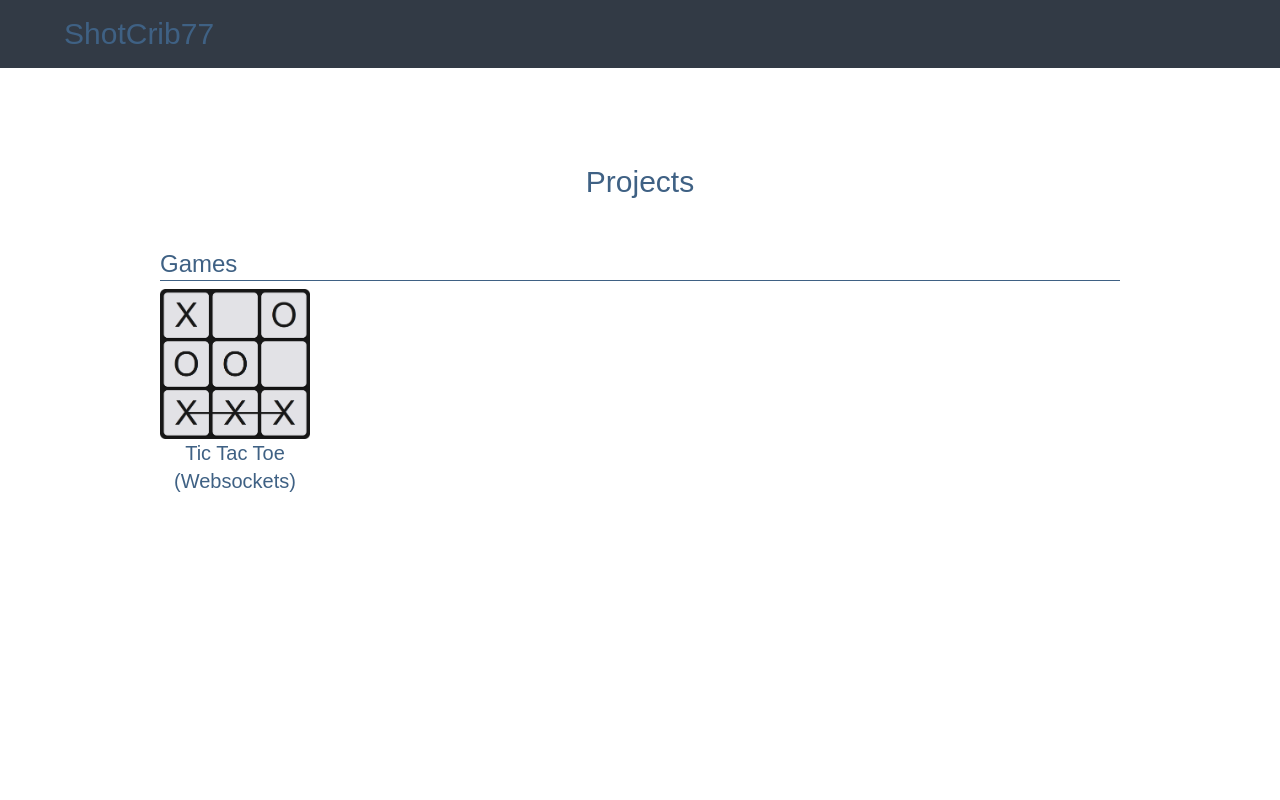
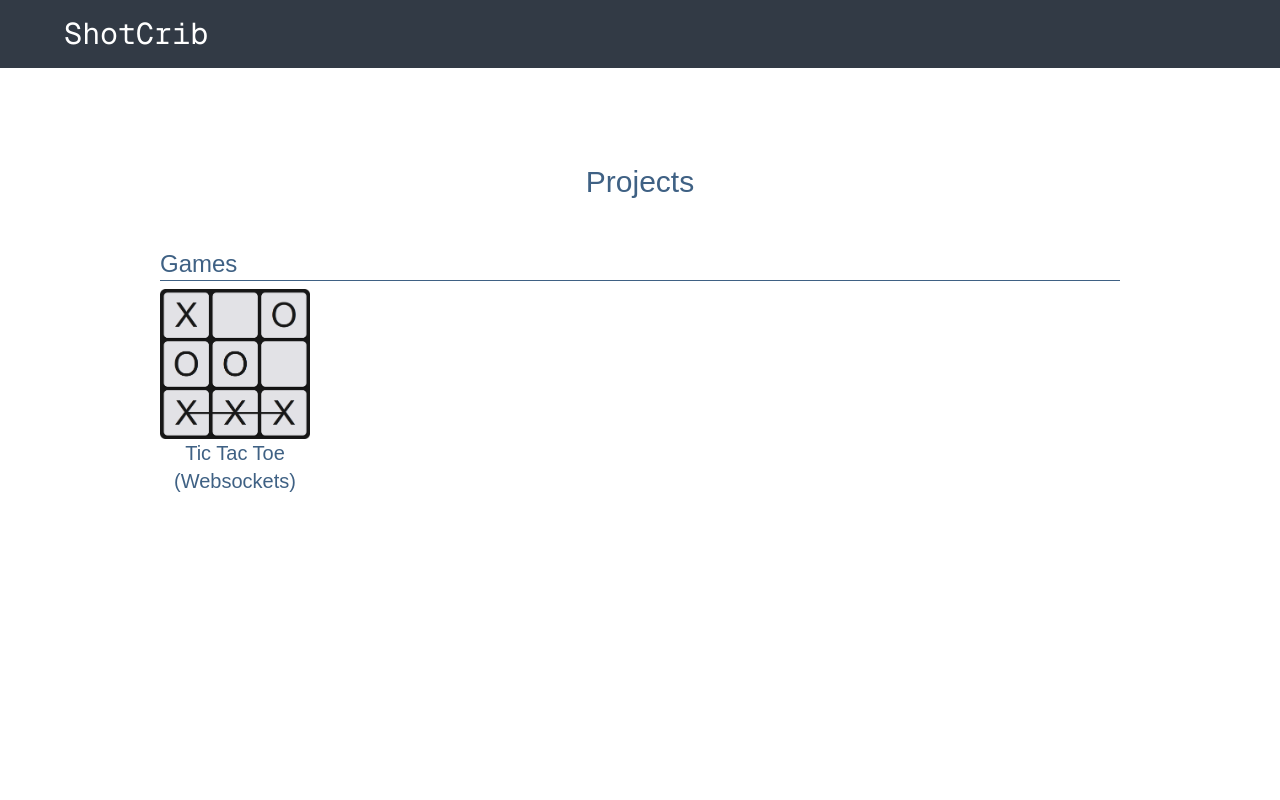
Before and after one commit to ShotCrib77/next-portfolio, a Next.js app: page / in a window 1280 px wide. Shown: the top 800 px of the page. Built offline with nearby package versions, Linux system fonts and the light colour scheme.

Commit message:
Updated navbar

```diff
--- a/app/components/Navbar.tsx
+++ b/app/components/Navbar.tsx
@@ -1,7 +1,7 @@
 export default function Navbar() {
     return (
-        <nav className="flex items-center bg-[#323A45] py-4 sticky top-0">
-            <h1 className="text-3xl ml-16">ShotCrib77</h1>
+        <nav className="flex items-center font-mono bg-[#323A45] py-4 sticky top-0 z-50 text-white">
+            <h1 className="text-3xl ml-16">ShotCrib</h1>
         </nav>
     );
 }
```
